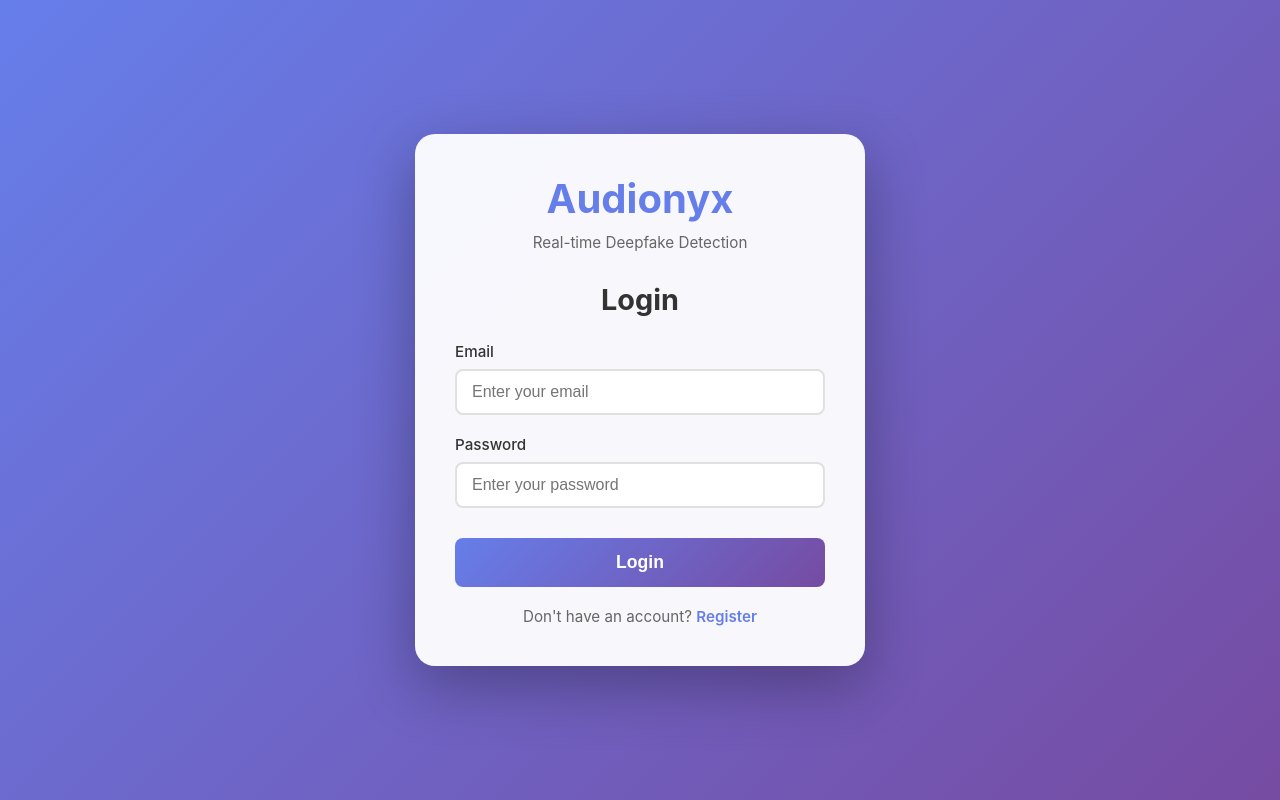
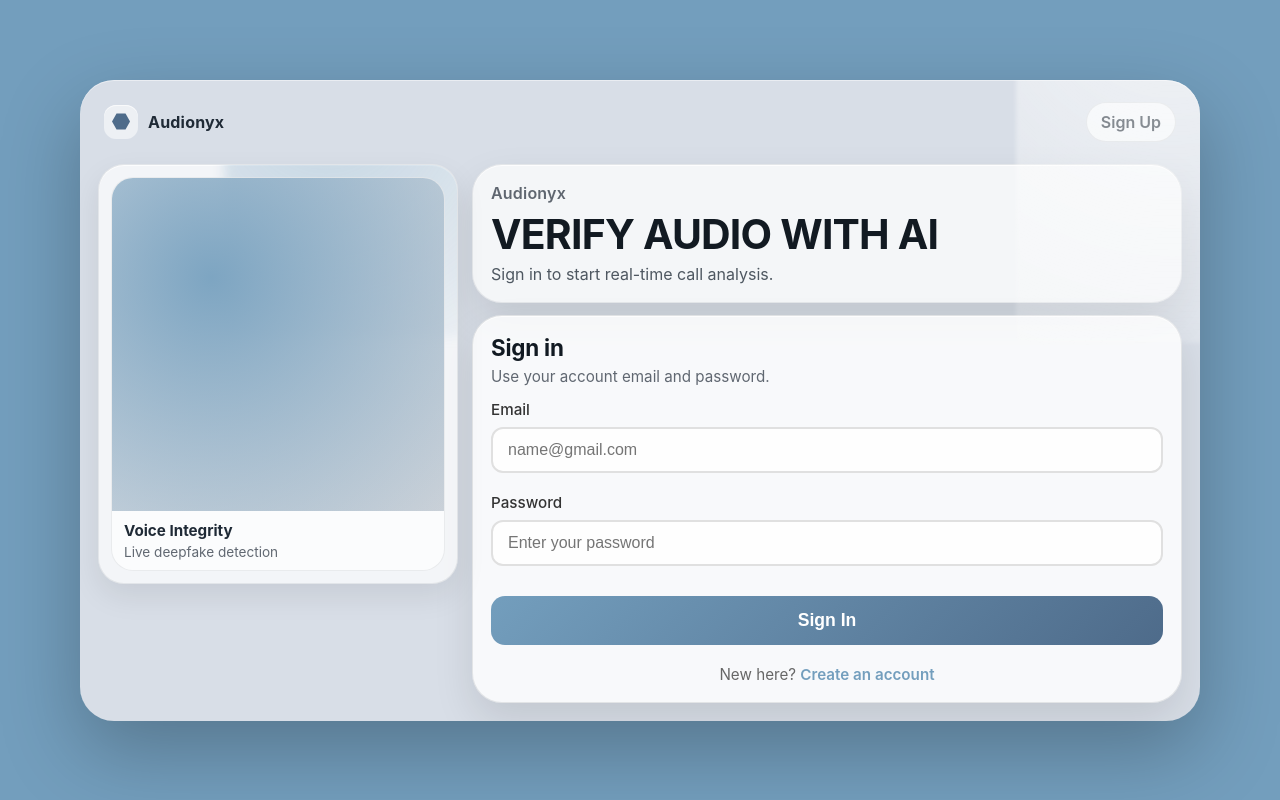
Before and after one commit to LiyaLatheef/Audionyx, a React (Vite) app in the folder frontend/: page /login in a window 1280 px wide. Built offline with nearby package versions, Linux system fonts and the light colour scheme; no server answers.

Commit message:
feat: Redesign authentication UI, update color scheme, and enhance layout for better user experience

```diff
--- a/frontend/src/components/Auth/Auth.css
+++ b/frontend/src/components/Auth/Auth.css
@@ -4,6 +4,378 @@
   align-items: center;
   min-height: 100vh;
   padding: 20px;
+}
+
+/* Slightly shorter Register card to avoid vertical overflow */
+.auth-container--register .auth-card {
+  padding: 28px;
+}
+
+.auth-container--register .auth-header {
+  margin-bottom: 18px;
+}
+
+.auth-container--register .auth-form h2 {
+  margin-bottom: 16px;
+}
+
+.auth-container--register .form-group {
+  margin-bottom: 14px;
+}
+
+/* ------------------------------------------------------------------
+   Login page redesign ("auth-shell")
+   Kept separate so Register can keep the original auth-card layout.
+------------------------------------------------------------------- */
+
+.auth-shell {
+  min-height: 100vh;
+  display: flex;
+  align-items: center;
+  justify-content: center;
+  padding: 20px 16px;
+  background: #739EBD;
+}
+
+.auth-frame {
+  width: min(1120px, 100%);
+  background: #d8dee7;
+  border-radius: 34px;
+  padding: 14px;
+  box-shadow:
+    0 30px 80px rgba(0, 0, 0, 0.25),
+    inset 0 1px 0 rgba(255, 255, 255, 0.45);
+  position: relative;
+  overflow: hidden;
+}
+
+.auth-frame::before {
+  content: '';
+  position: absolute;
+  inset: -40% -30% auto auto;
+  width: 520px;
+  height: 520px;
+  background: radial-gradient(circle at 30% 30%, rgba(255, 255, 255, 0.65), rgba(255, 255, 255, 0));
+  filter: blur(2px);
+  pointer-events: none;
+}
+
+.auth-nav {
+  display: flex;
+  align-items: center;
+  justify-content: space-between;
+  padding: 8px 10px;
+  margin-bottom: 10px;
+}
+
+.auth-brand {
+  display: inline-flex;
+  align-items: center;
+  gap: 10px;
+  -webkit-user-select: none;
+  user-select: none;
+}
+
+.auth-brandMark {
+  width: 34px;
+  height: 34px;
+  border-radius: 12px;
+  background: rgba(255, 255, 255, 0.55);
+  display: grid;
+  place-items: center;
+  box-shadow: inset 0 1px 0 rgba(255, 255, 255, 0.7);
+}
+
+.auth-brandHex {
+  width: 18px;
+  height: 18px;
+  background: #4e6b8a;
+  clip-path: polygon(25% 6%, 75% 6%, 100% 50%, 75% 94%, 25% 94%, 0% 50%);
+}
+
+.auth-brandText {
+  font-weight: 700;
+  letter-spacing: 0.2px;
+  color: #1f2a36;
+}
+
+.auth-navLinks {
+  display: flex;
+  gap: 18px;
+  align-items: center;
+  color: rgba(31, 42, 54, 0.75);
+  font-size: 0.92rem;
+}
+
+.auth-navLink {
+  padding: 8px 10px;
+  border-radius: 999px;
+  background: rgba(255, 255, 255, 0.35);
+  border: 1px solid rgba(31, 42, 54, 0.06);
+}
+
+.auth-navCta {
+  text-decoration: none;
+  padding: 9px 14px;
+  border-radius: 999px;
+  background: rgba(255, 255, 255, 0.65);
+  border: 1px solid rgba(31, 42, 54, 0.12);
+  color: #1f2a36;
+  font-weight: 600;
+  transition: transform 0.15s ease, box-shadow 0.15s ease;
+}
+
+.auth-navCta:hover {
+  transform: translateY(-1px);
+  box-shadow: 0 10px 20px rgba(0, 0, 0, 0.08);
+}
+
+.auth-grid {
+  display: grid;
+  grid-template-columns: 360px 1fr;
+  gap: 14px;
+  padding: 4px;
+}
+
+.auth-left {
+  display: block;
+}
+
+.auth-right {
+  display: grid;
+  grid-template-rows: auto auto;
+  gap: 12px;
+}
+
+.auth-tile {
+  background: rgba(255, 255, 255, 0.7);
+  border: 1px solid rgba(31, 42, 54, 0.08);
+  border-radius: 26px;
+  box-shadow:
+    0 12px 30px rgba(0, 0, 0, 0.08),
+    inset 0 1px 0 rgba(255, 255, 255, 0.75);
+  position: relative;
+  overflow: hidden;
+}
+
+.auth-tilePortrait {
+  height: 420px;
+}
+
+.auth-portraitGlow {
+  position: absolute;
+  inset: -40% -30% auto auto;
+  width: 340px;
+  height: 340px;
+  background: radial-gradient(circle at 30% 30%, rgba(115, 158, 189, 0.38), rgba(78, 107, 138, 0));
+  filter: blur(6px);
+}
+
+.auth-portraitCard {
+  position: absolute;
+  inset: 12px;
+  border-radius: 22px;
+  background: rgba(255, 255, 255, 0.65);
+  border: 1px solid rgba(31, 42, 54, 0.08);
+  display: grid;
+  grid-template-rows: 1fr auto;
+  overflow: hidden;
+}
+
+.auth-portraitImg {
+  background:
+    radial-gradient(circle at 30% 30%, rgba(115, 158, 189, 0.92), rgba(78, 107, 138, 0.22)),
+    linear-gradient(135deg, rgba(255, 255, 255, 0.35), rgba(0, 0, 0, 0.06));
+}
+
+.auth-portraitMeta {
+  padding: 10px 12px;
+  display: grid;
+  gap: 4px;
+}
+
+.auth-portraitMetaTitle {
+  font-weight: 700;
+  color: #1f2a36;
+  font-size: 0.95rem;
+}
+
+.auth-portraitMetaSub {
+  color: rgba(31, 42, 54, 0.7);
+  font-size: 0.85rem;
+}
+
+.auth-tileBadge {
+  padding: 18px;
+  display: grid;
+  align-content: center;
+  gap: 6px;
+}
+
+.auth-badgeTitle {
+  font-weight: 800;
+  color: #1f2a36;
+}
+
+.auth-badgeSub {
+  color: rgba(31, 42, 54, 0.7);
+  font-size: 0.88rem;
+}
+
+.auth-badgeDots {
+  display: flex;
+  gap: 8px;
+  margin-top: 10px;
+}
+
+.auth-badgeDots span {
+  width: 10px;
+  height: 10px;
+  border-radius: 999px;
+  background: rgba(31, 42, 54, 0.18);
+}
+
+.auth-badgeDots span:nth-child(1) {
+  background: rgba(102, 126, 234, 0.55);
+}
+
+.auth-badgeDots span:nth-child(2) {
+  background: rgba(118, 75, 162, 0.55);
+}
+
+.auth-tileCreators {
+  grid-column: 1 / span 2;
+  padding: 18px;
+  display: grid;
+  align-content: center;
+  gap: 10px;
+}
+
+.auth-creatorsTitle {
+  font-weight: 700;
+  color: #1f2a36;
+}
+
+.auth-avatars {
+  display: flex;
+  gap: 10px;
+}
+
+.auth-avatar {
+  width: 28px;
+  height: 28px;
+  border-radius: 999px;
+  background: linear-gradient(135deg, rgba(102, 126, 234, 0.75), rgba(118, 75, 162, 0.75));
+  border: 2px solid rgba(255, 255, 255, 0.75);
+}
+
+.auth-creatorsSub {
+  color: rgba(31, 42, 54, 0.7);
+  font-size: 0.88rem;
+}
+
+.auth-heroCard {
+  border-radius: 30px;
+  background: rgba(255, 255, 255, 0.72);
+  border: 1px solid rgba(31, 42, 54, 0.08);
+  padding: 18px;
+  box-shadow:
+    0 18px 40px rgba(0, 0, 0, 0.1),
+    inset 0 1px 0 rgba(255, 255, 255, 0.75);
+}
+
+.auth-heroKicker {
+  color: rgba(31, 42, 54, 0.7);
+  font-weight: 600;
+  letter-spacing: 0.2px;
+}
+
+.auth-heroTitle {
+  margin-top: 10px;
+  font-size: clamp(2rem, 3.2vw, 3rem);
+  line-height: 1.05;
+  letter-spacing: -0.8px;
+  color: #121a22;
+}
+
+.auth-heroCopy {
+  margin-top: 8px;
+  color: rgba(31, 42, 54, 0.78);
+  max-width: 54ch;
+}
+
+.auth-heroRow {
+  margin-top: 16px;
+  display: flex;
+  align-items: center;
+  justify-content: space-between;
+  gap: 12px;
+}
+
+.auth-quickPills {
+  display: flex;
+  flex-wrap: wrap;
+  gap: 8px;
+}
+
+.auth-pill {
+  padding: 8px 10px;
+  border-radius: 999px;
+  background: rgba(31, 42, 54, 0.06);
+  border: 1px solid rgba(31, 42, 54, 0.08);
+  color: rgba(31, 42, 54, 0.8);
+  font-size: 0.85rem;
+  font-weight: 600;
+}
+
+.auth-formCard {
+  border-radius: 30px;
+  background: rgba(255, 255, 255, 0.82);
+  border: 1px solid rgba(31, 42, 54, 0.1);
+  padding: 18px;
+  box-shadow:
+    0 18px 40px rgba(0, 0, 0, 0.1),
+    inset 0 1px 0 rgba(255, 255, 255, 0.75);
+}
+
+.auth-formHeader {
+  margin-bottom: 14px;
+}
+
+.auth-formHeader h2 {
+  margin: 0;
+  color: #121a22;
+  font-size: 1.4rem;
+  letter-spacing: -0.2px;
+}
+
+.auth-formHeader p {
+  margin-top: 6px;
+  color: rgba(31, 42, 54, 0.7);
+  font-size: 0.95rem;
+}
+
+.auth-shell .form-group input {
+  background: rgba(255, 255, 255, 0.85);
+  border-radius: 12px;
+}
+
+.auth-shell .btn-primary {
+  border-radius: 14px;
+}
+
+@media (max-width: 980px) {
+  .auth-grid {
+    grid-template-columns: 1fr;
+  }
+
+  .auth-left {
+    display: none;
+  }
+
+  .auth-navLinks {
+    display: none;
+  }
 }
 
 .auth-card {
@@ -22,7 +394,7 @@
 
 .auth-header h1 {
   font-size: 2.5rem;
-  color: #667eea;
+  color: #739EBD;
   margin-bottom: 10px;
   font-weight: 700;
 }
@@ -63,13 +435,13 @@
 
 .form-group input:focus {
   outline: none;
-  border-color: #667eea;
+  border-color: #739EBD;
 }
 
 .btn-primary {
   width: 100%;
   padding: 14px;
-  background: linear-gradient(135deg, #667eea 0%, #764ba2 100%);
+  background: linear-gradient(135deg, #739EBD 0%, #4E6B8A 100%);
   color: white;
   border: none;
   border-radius: 8px;
@@ -82,7 +454,7 @@
 
 .btn-primary:hover:not(:disabled) {
   transform: translateY(-2px);
-  box-shadow: 0 5px 15px rgba(102, 126, 234, 0.4);
+  box-shadow: 0 5px 15px rgba(115, 158, 189, 0.4);
 }
 
 .btn-primary:disabled {
@@ -108,7 +480,7 @@
 }
 
 .auth-link a {
-  color: #667eea;
+  color: #739EBD;
   text-decoration: none;
   font-weight: 600;
 }
--- a/frontend/src/components/Auth/Login.jsx
+++ b/frontend/src/components/Auth/Login.jsx
@@ -25,15 +25,49 @@ const Login = () => {
   }
 
   return (
-    <div className="auth-container">
-      <div className="auth-card">
-        <div className="auth-header">
-          <h1>Audionyx</h1>
-          <p>Real-time Deepfake Detection</p>
+    <div className="auth-shell">
+      <div className="auth-frame">
+        <header className="auth-nav">
+          <div className="auth-brand">
+            <span className="auth-brandMark" aria-hidden="true">
+              <span className="auth-brandHex" />
+            </span>
+            <span className="auth-brandText">Audionyx</span>
           </div>
 
-        <form onSubmit={handleSubmit} className="auth-form">
-          <h2>Login</h2>
+          <Link to="/register" className="auth-navCta">
+            Sign Up
+          </Link>
+        </header>
+
+        <main className="auth-grid">
+          <section className="auth-left" aria-hidden="true">
+            <div className="auth-tile auth-tilePortrait">
+              <div className="auth-portraitGlow" />
+              <div className="auth-portraitCard">
+                <div className="auth-portraitImg" />
+                <div className="auth-portraitMeta">
+                  <div className="auth-portraitMetaTitle">Voice Integrity</div>
+                  <div className="auth-portraitMetaSub">Live deepfake detection</div>
+                </div>
+              </div>
+            </div>
+          </section>
+
+          <section className="auth-right">
+            <div className="auth-heroCard">
+              <div className="auth-heroKicker">Audionyx</div>
+              <h1 className="auth-heroTitle">VERIFY AUDIO WITH AI</h1>
+              <p className="auth-heroCopy">
+                Sign in to start real-time call analysis.
+              </p>
+            </div>
+
+            <form onSubmit={handleSubmit} className="auth-formCard" aria-label="Login form">
+              <div className="auth-formHeader">
+                <h2>Sign in</h2>
+                <p>Use your account email and password.</p>
+              </div>
 
               {error && <div className="error-message">{error}</div>}
 
@@ -44,7 +78,7 @@ const Login = () => {
                   id="email"
                   value={email}
                   onChange={(e) => setEmail(e.target.value)}
-              placeholder="Enter your email"
+                  placeholder="name@gmail.com"
                   required
                   autoComplete="email"
                 />
@@ -64,13 +98,15 @@ const Login = () => {
               </div>
 
               <button type="submit" className="btn-primary" disabled={loading}>
-            {loading ? 'Logging in...' : 'Login'}
+                {loading ? 'Signing in...' : 'Sign In'}
               </button>
 
               <p className="auth-link">
-            Don't have an account? <Link to="/register">Register</Link>
+                New here? <Link to="/register">Create an account</Link>
               </p>
             </form>
+          </section>
+        </main>
       </div>
     </div>
   )
--- a/frontend/src/components/Auth/Register.jsx
+++ b/frontend/src/components/Auth/Register.jsx
@@ -39,7 +39,7 @@ const Register = () => {
   }
 
   return (
-    <div className="auth-container">
+    <div className="auth-container auth-container--register">
       <div className="auth-card">
         <div className="auth-header">
           <h1>Audionyx</h1>
--- a/frontend/src/components/Call/AudioVisualizer.jsx
+++ b/frontend/src/components/Call/AudioVisualizer.jsx
@@ -1,6 +1,6 @@
 import { useEffect, useRef } from 'react'
 
-const AudioVisualizer = ({ stream, color = '#667eea' }) => {
+const AudioVisualizer = ({ stream, color = '#739EBD' }) => {
   const canvasRef = useRef(null)
   const animationRef = useRef(null)
   const analyserRef = useRef(null)
--- a/frontend/src/components/Call/CallInterface.jsx
+++ b/frontend/src/components/Call/CallInterface.jsx
@@ -58,13 +58,13 @@ const CallInterface = ({ remoteUser }) => {
         <div className="audio-section">
           <div className="audio-card">
             <h3>Your Audio</h3>
-            <AudioVisualizer stream={localStream} color="#667eea" />
+            <AudioVisualizer stream={localStream} color="#739EBD" />
             <p className="audio-label">{user?.username}</p>
           </div>
 
           <div className="audio-card">
             <h3>Remote Audio</h3>
-            <AudioVisualizer stream={remoteStream} color="#764ba2" />
+            <AudioVisualizer stream={remoteStream} color="#4E6B8A" />
             <p className="audio-label">{remoteUser?.username || 'User'}</p>
           </div>
         </div>
--- a/frontend/src/components/Call/DeepfakeIndicator.css
+++ b/frontend/src/components/Call/DeepfakeIndicator.css
@@ -96,7 +96,7 @@
 
 .loader {
   border: 4px solid #f3f3f3;
-  border-top: 4px solid #667eea;
+  border-top: 4px solid #739EBD;
   border-radius: 50%;
   width: 40px;
   height: 40px;
--- a/frontend/src/components/Dashboard/UserDashboard.css
+++ b/frontend/src/components/Dashboard/UserDashboard.css
@@ -1,10 +1,11 @@
 .dashboard-container {
   min-height: 100vh;
-  background: linear-gradient(135deg, #667eea 0%, #764ba2 100%);
+  background: linear-gradient(135deg, #739EBD 0%, #4E6B8A 100%);
 }
 
 .dashboard-header {
   background: rgba(255, 255, 255, 0.15);
+  -webkit-backdrop-filter: blur(10px);
   backdrop-filter: blur(10px);
   border-bottom: 1px solid rgba(255, 255, 255, 0.2);
   padding: 20px 0;
@@ -51,7 +52,7 @@
 
 .btn-logout:hover {
   background: white;
-  color: #667eea;
+  color: #739EBD;
 }
 
 .dashboard-content {
@@ -111,7 +112,7 @@
   width: 60px;
   height: 60px;
   border-radius: 50%;
-  background: linear-gradient(135deg, #667eea 0%, #764ba2 100%);
+  background: linear-gradient(135deg, #739EBD 0%, #4E6B8A 100%);
   display: flex;
   align-items: center;
   justify-content: center;
@@ -138,7 +139,7 @@
 
 .btn-call {
   padding: 10px 20px;
-  background: linear-gradient(135deg, #667eea 0%, #764ba2 100%);
+  background: linear-gradient(135deg, #739EBD 0%, #4E6B8A 100%);
   color: white;
   border: none;
   border-radius: 8px;
@@ -200,7 +201,7 @@
   width: 80px;
   height: 80px;
   border-radius: 50%;
-  background: linear-gradient(135deg, #667eea 0%, #764ba2 100%);
+  background: linear-gradient(135deg, #739EBD 0%, #4E6B8A 100%);
   display: flex;
   align-items: center;
   justify-content: center;
--- a/frontend/src/index.css
+++ b/frontend/src/index.css
@@ -10,7 +10,7 @@ body {
     sans-serif;
   -webkit-font-smoothing: antialiased;
   -moz-osx-font-smoothing: grayscale;
-  background: linear-gradient(135deg, #667eea 0%, #764ba2 100%);
+  background: linear-gradient(135deg, #739EBD 0%, #4E6B8A 100%);
   min-height: 100vh;
 }
 
```
Lines whose indentation alone changed are shown as unchanged.
